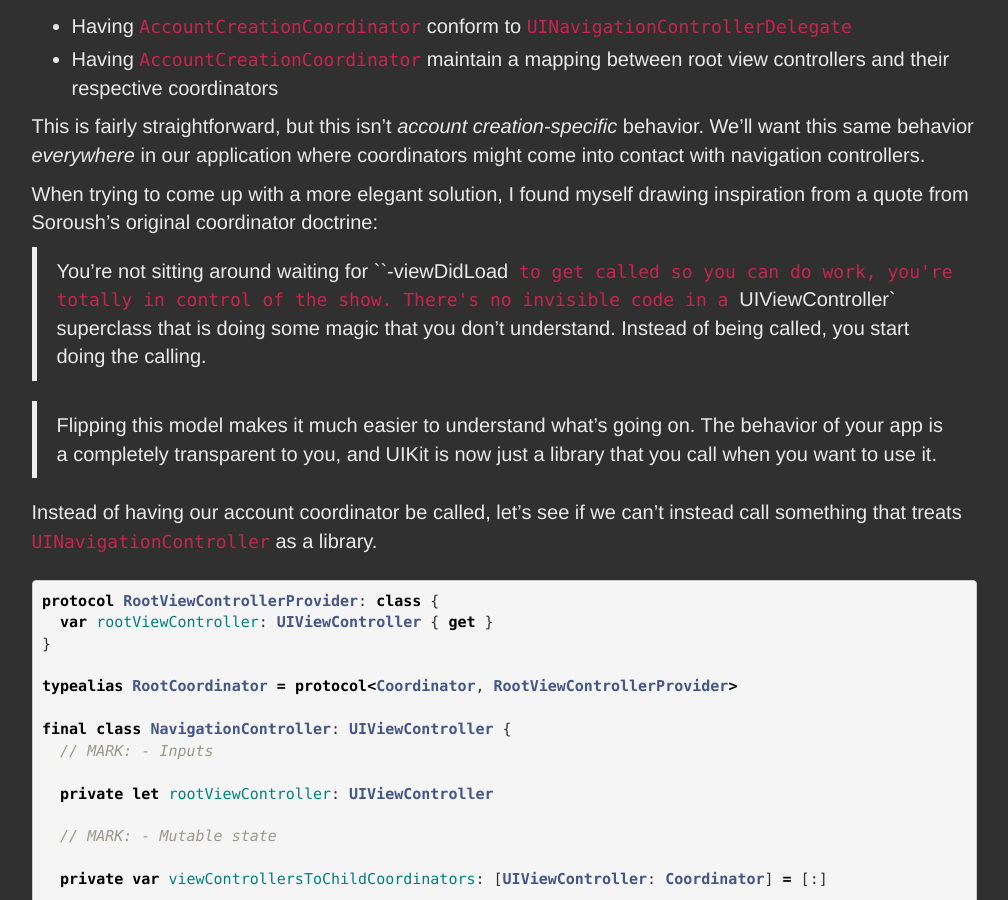
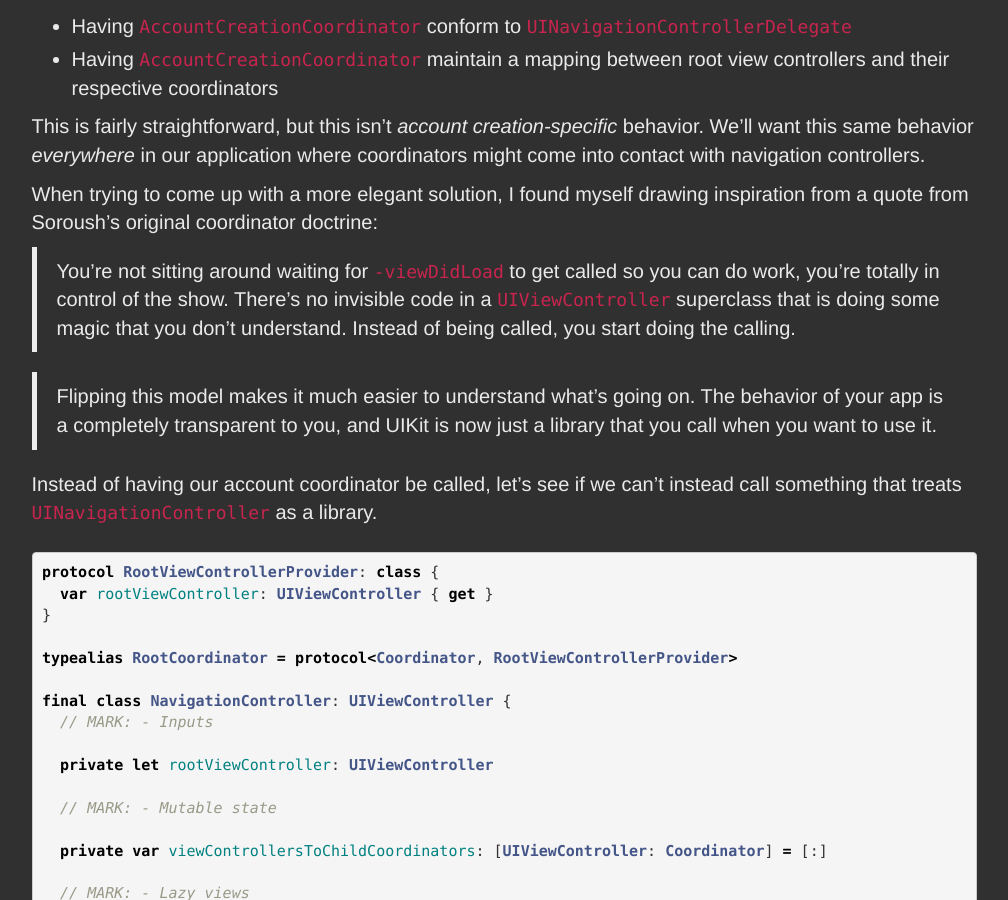
Before and after one commit to irace/irace.github.com, a Jekyll site: the page built from _posts/2016-01-09-navigation-coordinators.md, in a window 1280 px wide and 900 px high, scrolled down 3093 px. Shown: the whole window, without its empty margins (136-1144 px from the left). Built offline with Jekyll 4.4.1, drawn with Linux system fonts in a browser that asks for light colours; nearby versions of some CDN libraries.

Commit message:
Fix an incorrect backtick

```diff
--- a/_posts/2016-01-09-navigation-coordinators.md
+++ b/_posts/2016-01-09-navigation-coordinators.md
@@ -109,7 +109,7 @@ This is fairly straightforward, but this isn’t *account creation-specific* beh
 
 When trying to come up with a more elegant solution, I found myself drawing inspiration from a quote from Soroush’s original coordinator doctrine:
 
-> You're not sitting around waiting for ``-viewDidLoad` to get called so you can do work, you're totally in control of the show. There's no invisible code in a `UIViewController` superclass that is doing some magic that you don't understand. Instead of being called, you start doing the calling.
+> You're not sitting around waiting for `-viewDidLoad` to get called so you can do work, you're totally in control of the show. There's no invisible code in a `UIViewController` superclass that is doing some magic that you don't understand. Instead of being called, you start doing the calling.
 
 > Flipping this model makes it much easier to understand what's going on. The behavior of your app is a completely transparent to you, and UIKit is now just a library that you call when you want to use it.
 
```
